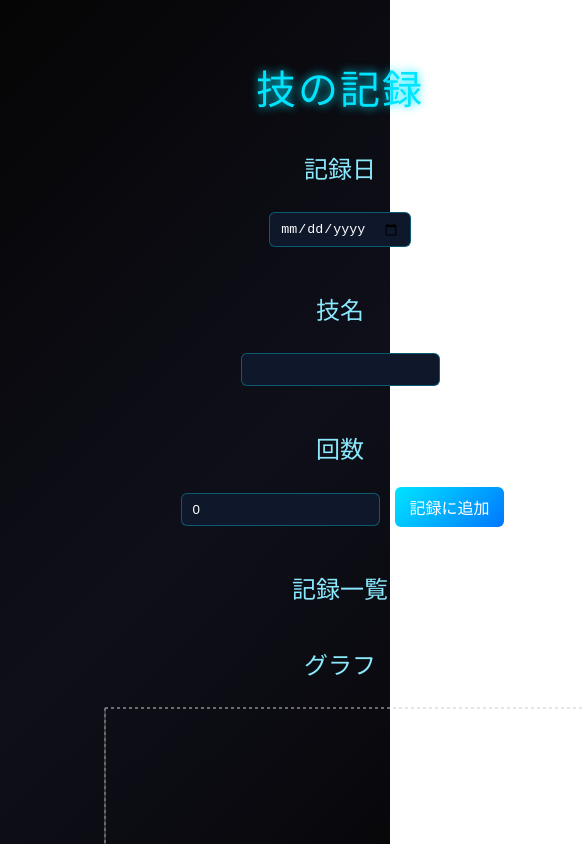
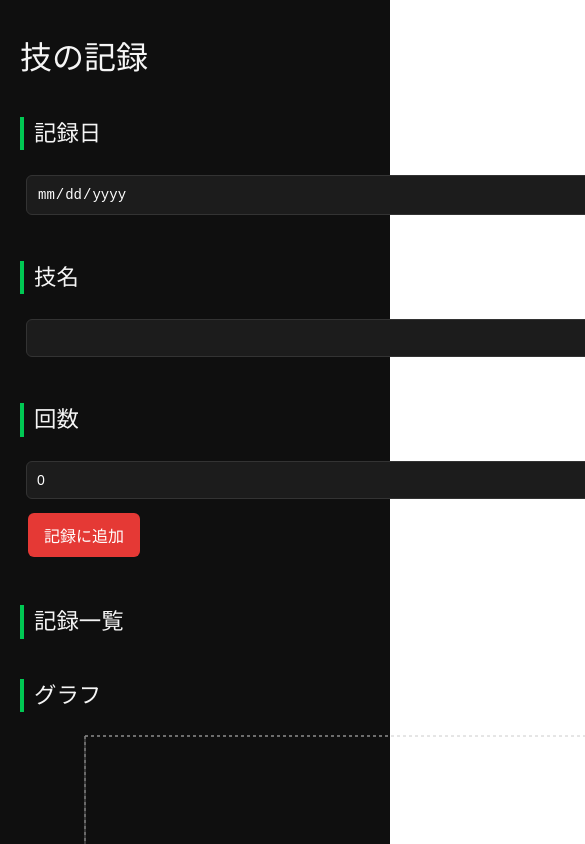
Before and after one commit to kdaito213/Ascendary-react, a React (Vite) app: page / in a window 390 px wide. Shown: the top 844 px of the page, 585 px wide, since content can reach past the window. Built offline with nearby package versions, Linux system fonts and the light colour scheme.

Commit message:
feature: App.css

```diff
--- a/src/App.css
+++ b/src/App.css
@@ -1,125 +1,137 @@
-/* 全体背景 */
+/* ===== 全体 ===== */
+
 body{
   margin:0;
-  background: linear-gradient(135deg,#050505,#0f0f1a,#050505);
-  color:#e6e6e6;
-  font-family: "Segoe UI", "Helvetica Neue", sans-serif;
+  background:#0f0f0f;
+  color:#f5f5f5;
+  font-family: "Helvetica Neue", Arial, sans-serif;
 }
 
-/* アプリ全体 */
 #root{
-  max-width:1200px;
+  max-width:900px;
   margin:0 auto;
-  padding:40px;
-  text-align:center;
+  padding:40px 20px;
 }
 
-/* 見出し */
+/* ===== 見出し ===== */
+
 h1{
-  font-size:2.5rem;
-  letter-spacing:2px;
-  color:#00e5ff;
-  text-shadow:0 0 10px #00e5ff;
+  font-size:2rem;
+  font-weight:700;
+  margin-bottom:10px;
 }
 
 h2{
   margin-top:40px;
-  color:#8be9fd;
+  font-size:1.4rem;
+  border-left:4px solid #00c853;
+  padding-left:10px;
 }
 
 h3{
   margin-top:25px;
-  color:#50fa7b;
+  font-size:1.2rem;
+  color:#00e676;
 }
 
-/* 入力欄 */
+/* ===== 入力フォーム ===== */
+
 input{
-  background:#0f172a;
-  border:1px solid #00e5ff55;
+  width:200px;
+  padding:10px;
+  margin:6px;
+  background:#1c1c1c;
+  border:1px solid #333;
+  border-radius:6px;
   color:white;
-  padding:8px 10px;
-  margin:5px;
-  border-radius:6px;
-  transition:0.2s;
+  font-size:14px;
 }
 
 input:focus{
   outline:none;
-  border:1px solid #00e5ff;
-  box-shadow:0 0 10px #00e5ff66;
+  border:1px solid #00e676;
 }
 
-/* ボタン */
+/* ===== ボタン ===== */
+
 button{
-  background:linear-gradient(135deg,#00e5ff,#0077ff);
+  padding:10px 16px;
+  margin:8px;
   border:none;
+  border-radius:6px;
+  background:#00c853;
   color:white;
-  padding:8px 14px;
-  margin-left:10px;
-  border-radius:6px;
+  font-weight:600;
   cursor:pointer;
-  font-weight:bold;
   transition:0.2s;
 }
 
 button:hover{
-  transform:translateY(-2px);
-  box-shadow:0 0 10px #00e5ff;
+  background:#00e676;
 }
 
-/* 削除ボタンだけ赤系 */
-button:nth-of-type(2){
-  background:linear-gradient(135deg,#ff3b3b,#ff0066);
+/* 削除ボタン */
+
+button:last-child{
+  background:#e53935;
 }
 
-/* 記録リスト */
-div{
-  margin-top:6px;
+button:last-child:hover{
+  background:#ff5252;
 }
 
-/* カードっぽい表示 */
-.card{
-  background:#0a0a12;
-  border:1px solid #00e5ff33;
+/* ===== 記録カード ===== */
+
+.record-card{
+  background:#1a1a1a;
   border-radius:10px;
-  padding:20px;
-  margin-top:20px;
-  box-shadow:0 0 20px #00e5ff22;
+  padding:15px;
+  margin-top:10px;
+  display:flex;
+  justify-content:space-between;
+  align-items:center;
+  border:1px solid #2a2a2a;
 }
 
-/* 右余白 */
-.mgr-10{
-  margin-right:10px;
+.record-info{
+  font-size:14px;
 }
 
-/* ロゴ */
-.logo{
-  height:6em;
-  padding:1.5em;
-  transition:filter 300ms;
+/* ===== カードUI ===== */
+
+.card{
+  background:#1a1a1a;
+  padding:20px;
+  border-radius:12px;
+  margin-top:20px;
+  border:1px solid #2a2a2a;
 }
 
-.logo:hover{
-  filter:drop-shadow(0 0 2em #00e5ff);
+/* ===== グラフエリア ===== */
+
+.graph-area{
+  margin-top:30px;
+  padding:20px;
+  background:#1a1a1a;
+  border-radius:12px;
 }
 
-/* アニメーション */
-@keyframes logo-spin{
-  from{
-    transform:rotate(0deg);
+/* ===== スマホ対応 ===== */
+
+@media(max-width:600px){
+
+  #root{
+    padding:20px;
   }
-  to{
-    transform:rotate(360deg);
+
+  input{
+    width:100%;
   }
+
+  .record-card{
+    flex-direction:column;
+    align-items:flex-start;
+    gap:8px;
+  }
+
 }
-
-@media (prefers-reduced-motion: no-preference){
-  a:nth-of-type(2) .logo{
-    animation:logo-spin infinite 20s linear;
-  }
-}
-
-/* 補助文字 */
-.read-the-docs{
-  color:#666;
-}
```
